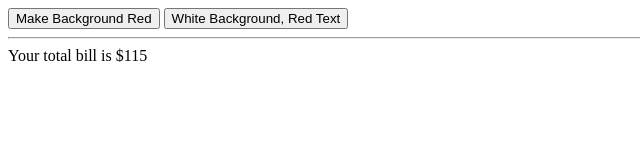
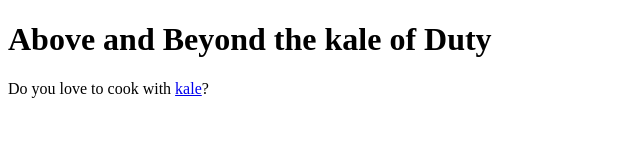
Before and after one commit to aromaric21/Java-Script-explorer, a website: page index.html in a window 1280 px wide. Shown: the whole page, without its empty margins (0-640 px from the left). Drawn offline with Linux system fonts and the light colour scheme.

Commit message:
Handle the DOM

```diff
--- a/index.html
+++ b/index.html
@@ -2,19 +2,26 @@
 <html lang="en">
 <head>
     <meta charset="UTF-8">
-    <title>Anonymous Function </title>
+    <title> So Many Kale Recipes </title>
 </head>
 <body>
-<button id="bgRed">Make Background Red</button>
-<button id="bgWhite">White Background, Red Text</button>
-<hr>
-<script>
 
-    document.getElementById("bgRed").addEventListener("click", () =>
-        document.body.style.backgroundColor = "red");
-    document.getElementById("bgWhite").addEventListener("click", () =>
-        document.body.style.backgroundColor = "white");
-</script>
-<script src="script1.js"></script>
+<header id="page-banner">
+    <h1>Above and Beyond the kale of Duty</h1>
+</header>
+<main id="page-content">
+    <p>
+        Do you love to cook with <a href="kale.html">kale</a>?
+    </p>
+</main>
+    <script>
+        const content = document.getElementById('page-content');
+        const firstContentChild = content.firstChild;
+        console.log(firstContentChild);
+
+        const para = document.querySelector("main > p");
+        const lastParaChildElement = para.lastElementChild;
+        console.log(lastParaChildElement);
+    </script>
 </body>
 </html>
```
